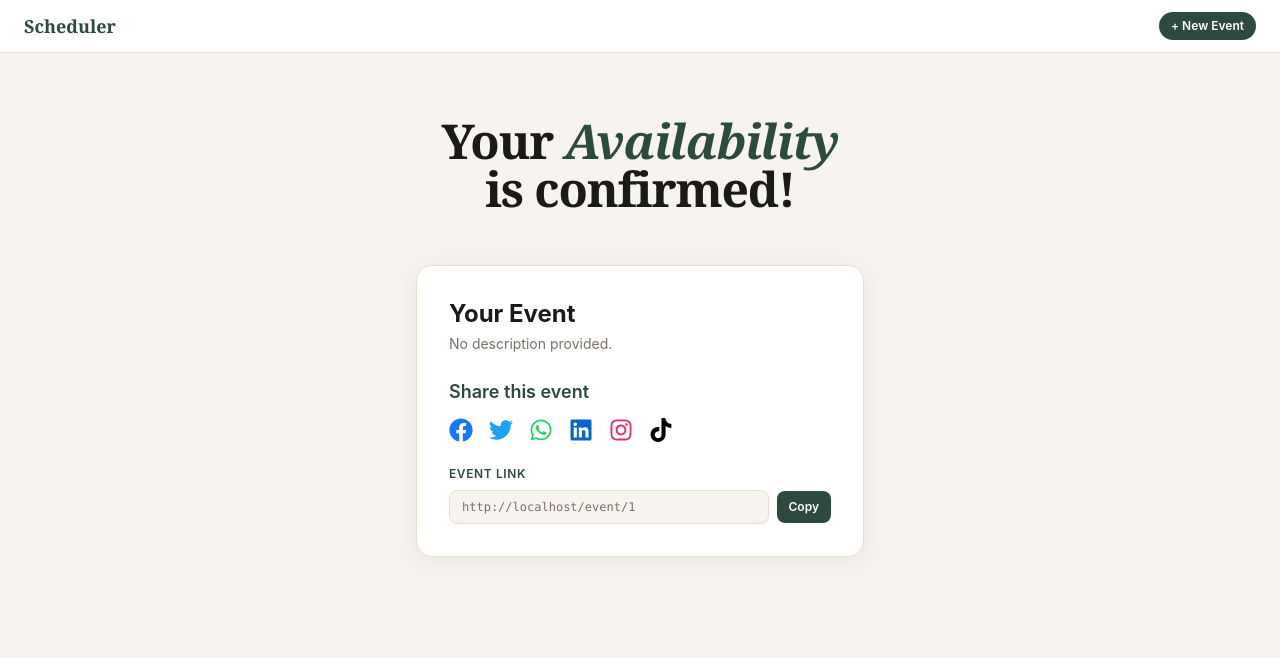
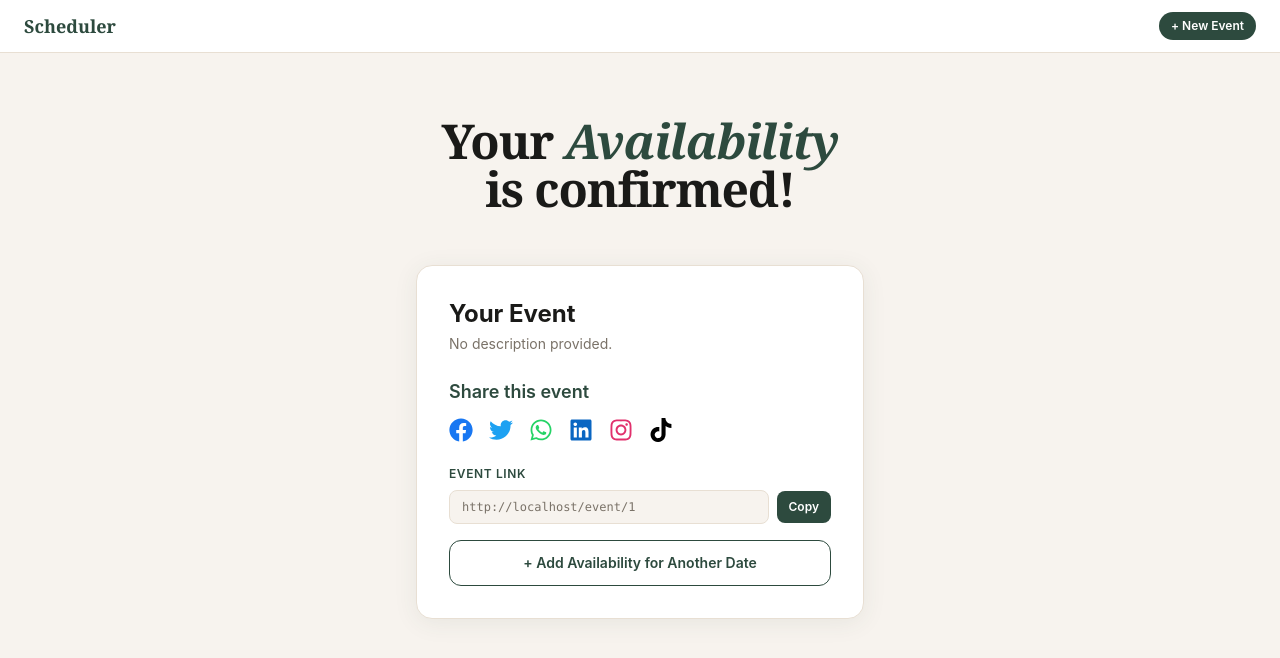
Before and after one commit to Dylansayhj/Event-Scheduling, a React (Create React App) app in the folder my-tailwind-app/: page /event/1/confirmed in a window 1280 px wide. Shown: the top 658 px of the page. Built offline with nearby package versions, Linux system fonts and the light colour scheme.

Commit message:
added button to return back to add more availability

```diff
--- a/my-tailwind-app/src/pages/EventConfirmation.jsx
+++ b/my-tailwind-app/src/pages/EventConfirmation.jsx
@@ -1,4 +1,4 @@
-import { useLocation, useParams } from "react-router-dom";
+import { useLocation, useParams, useNavigate } from "react-router-dom";
 import { useState } from "react";
 import { FaFacebook, FaTwitter, FaInstagram, FaLinkedin, FaWhatsapp } from "react-icons/fa";
 import { SiTiktok } from "react-icons/si";
@@ -7,6 +7,7 @@ import ShareLink from "../components/ShareLink";
 export default function EventConfirmation() {
   const { eventId } = useParams();
   const location = useLocation();
+  const navigate = useNavigate();
   const { name, description } = location.state || {};
 
   const shareLink = `${window.location.origin}/event/${eventId}`;
@@ -16,6 +17,10 @@ export default function EventConfirmation() {
     navigator.clipboard.writeText(shareLink);
     setCopied(true);
     setTimeout(() => setCopied(false), 1500);
+  };
+
+  const handleAddAnother = () => {
+    navigate(`/event/${eventId}`, { state: { name, description } });
   };
 
   return (
@@ -64,8 +69,14 @@ export default function EventConfirmation() {
           </button>
         </div>
 
-        {/* Share link — reusable component replaces the old div + button */}
         <ShareLink eventId={eventId} label="Event Link" />
+
+        <button
+          onClick={handleAddAnother}
+          className="w-full mt-4 border border-[#2d4a3e] text-[#2d4a3e] hover:bg-[#2d4a3e] hover:text-white font-semibold text-sm py-3 rounded-xl transition-all duration-200"
+        >
+          + Add Availability for Another Date
+        </button>
 
       </div>
     </div>
--- a/my-tailwind-app/src/pages/EventPage.jsx
+++ b/my-tailwind-app/src/pages/EventPage.jsx
@@ -40,13 +40,11 @@ export default function EventPage() {
   const eventName = state?.name || "Group Event";
   const eventDescription = state?.description || "";
 
-  // 1. Calendar state
   const today = new Date();
   const [calYear, setCalYear] = useState(today.getFullYear());
   const [calMonth, setCalMonth] = useState(today.getMonth());
   const [selectedDate, setSelectedDate] = useState(null);
 
-  // 2. User & event data state
   const [selectedSlots, setSelectedSlots] = useState([]);
   const [overlaps, setOverlaps] = useState({});
   const [confirmed, setConfirmed] = useState(getConfirmed(eventId));
@@ -56,7 +54,6 @@ export default function EventPage() {
 
   const totalUsers = allNames.length;
 
-  // 3. Update overlaps when a new date is selected
   useEffect(() => {
     if (selectedDate) {
       setOverlaps(getOverlaps(eventId, selectedDate));
@@ -64,7 +61,6 @@ export default function EventPage() {
     }
   }, [selectedDate, eventId]);
 
-  // 4. Called by TimeSlotPanel after a save — refreshes data then navigates to confirmation
   const handleSave = (name) => {
     setAllNames(Object.keys(getEventData(eventId)));
     setDatesWithResponses(getDatesWithResponses(eventId));
--- a/my-tailwind-app/src/pages/Home.jsx
+++ b/my-tailwind-app/src/pages/Home.jsx
@@ -30,7 +30,6 @@ export default function Home() {
 
     const eventId = Math.random().toString(36).slice(2, 8);
 
-    // Go to the event page first — confirmation comes after saving availability
     navigate(`/event/${eventId}`, { state: { ...form, eventId } });
   };
 
```
